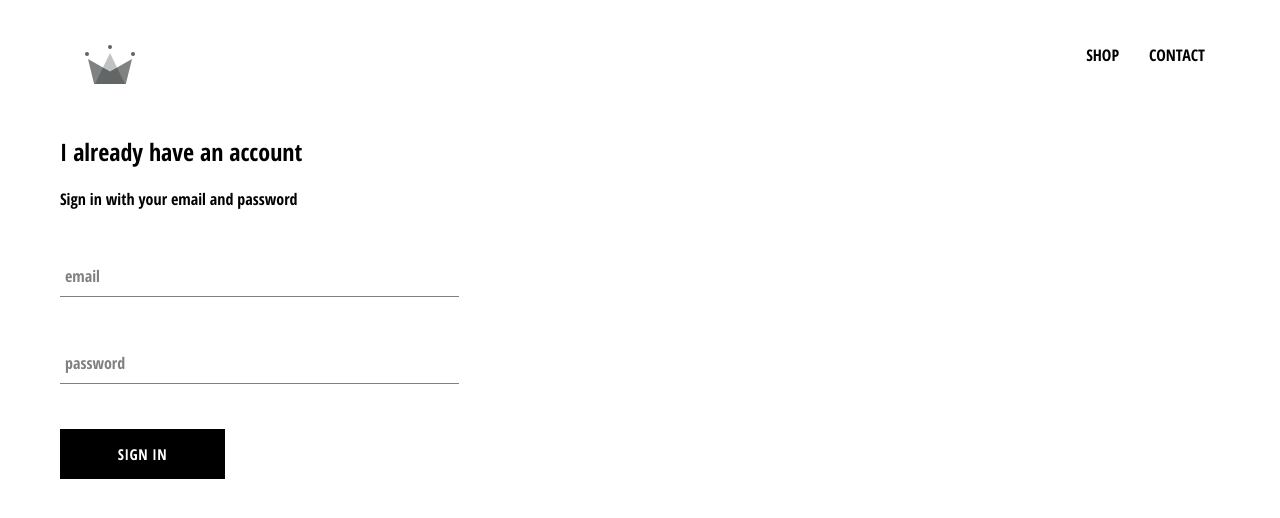
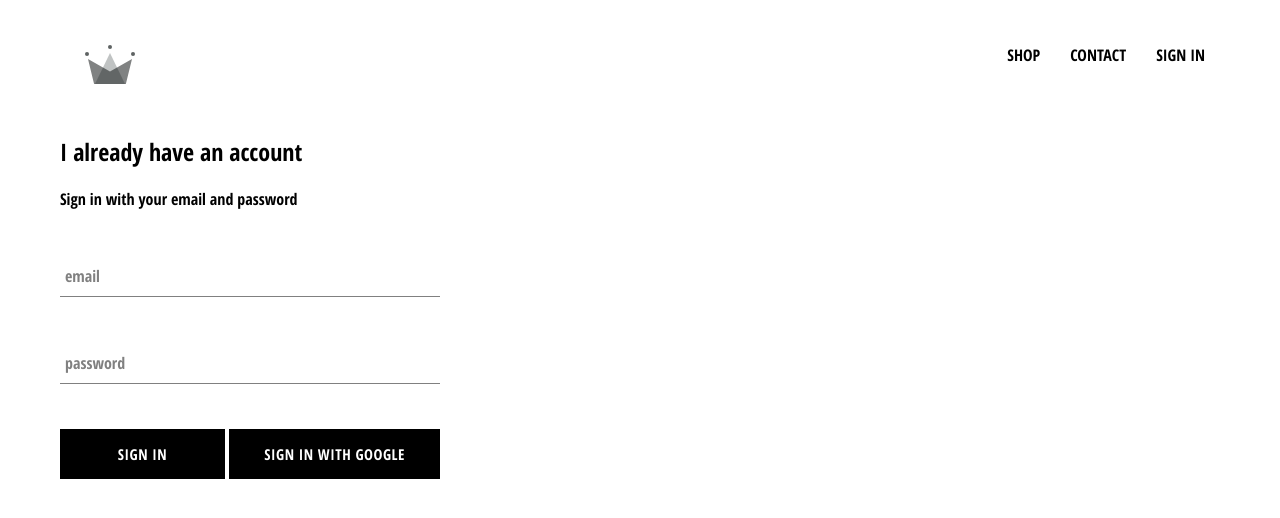
Before and after one commit to Issa-web/e-commerce, a React (Create React App) app: page /signin in a window 1280 px wide. Shown: the top 518 px of the page. Built offline with nearby package versions, Linux system fonts and the light colour scheme; no server answers.

Commit message:
integgrated firebase into application, created sign in page with sign in component and sign in with google

```diff
--- a/package.json
+++ b/package.json
@@ -6,6 +6,7 @@
     "@testing-library/jest-dom": "^5.11.4",
     "@testing-library/react": "^11.1.0",
     "@testing-library/user-event": "^12.1.10",
+    "firebase": "^8.2.2",
     "react": "^17.0.1",
     "react-dom": "^17.0.1",
     "react-router-dom": "^5.2.0",
--- a/src/App.css
+++ b/src/App.css
@@ -6,3 +6,7 @@
     text-decoration: none;
     color: black;
 }
+
+* {
+  box-sizing: border-box
+}
--- a/src/App.js
+++ b/src/App.js
@@ -7,20 +7,42 @@
 import ShopPage from "./pages/shop/shop.component.jsx"
 import Header from "./components/header/header.component.jsx"
 import SignInAndSignUpPage from "./pages/sign-in-and-sign-up/sign-in-and-sign-up.component"
+import { auth } from './firebase/firebase.utils';
 
-function App() {
+class App extends React.Component {
+  constructor(){
+    super();
+    this.state ={
+      currentUser: null
+    }
+  }
+
+
+  unsubscribeFromAuth = null
+
+  componentDidMount(){
+    this.unsubscribeFromAuth = auth.onAuthStateChanged(user => {
+      this.setState({ currentUser: user})
+      console.log(user)
+    })
+  }
+
+  componentWillUnmount(){
+    this.unsubscribeFromAuth()
+  }
+
+  render() {
     return (
       <div>
-      <Header />
+        <Header currentUser={this.state.currentUser}/>
         <Switch>
           <Route exact path='/' component={HomePage} />
           <Route path='/shop' component={ShopPage} />
           <Route path='/signin' component={SignInAndSignUpPage} />
         </Switch>
-
-
       </div>
     );
   }
+}
 
 export default App;
--- a/src/components/custom-button/custom-button.component.jsx
+++ b/src/components/custom-button/custom-button.component.jsx
@@ -1,10 +1,10 @@
 import React from 'react'
 import './custom-buttom.styles.scss'
 
-function CustomButton({ children, ...otherProps}) {
+function CustomButton({ children, isGoogleSignIn, ...otherProps}) {
     return (
         <div>
-           <button className='custom-button' {...otherProps}>
+           <button className={`${isGoogleSignIn ? 'google-sign-in' : ''} custom-button`} {...otherProps}>
                {children}
            </button>
         </div>
--- a/src/components/header/header.component.jsx
+++ b/src/components/header/header.component.jsx
@@ -1,9 +1,14 @@
 import React from 'react';
 import { Link } from 'react-router-dom'
+
+import { auth } from '../../firebase/firebase.utils.js'
+
 import { ReactComponent as Logo} from "../../assets/crown.svg"
 import "./header.styles.scss"
 
-function Header() {
+
+
+function Header({ currentUser}) {
   return (
     <div className="header">
       <Link className="logo-container" to="/">
@@ -16,6 +21,14 @@
           <Link className="option" to="/shop">
               CONTACT
           </Link>
+          {
+            currentUser ? (
+            <div className='option' onClick={() => auth.signOut()}> SIGN OUT</div>
+            ) : (
+            <Link className='option' to='/signin'>
+              SIGN IN
+            </Link>
+            )}
 
       </div>
     </div>
--- a/src/components/header/header.styles.scss
+++ b/src/components/header/header.styles.scss
@@ -20,6 +20,7 @@
 
       .option {
         padding: 10px 15px;
+        cursor: pointer
       }
     }
   }
--- a/src/components/sign-in/sign-in.component.jsx
+++ b/src/components/sign-in/sign-in.component.jsx
@@ -1,7 +1,7 @@
 import React, { Component } from 'react';
 import FormInput from '../form-input/form-input.component'
 import CustomButton from '../custom-button/custom-button.component'
-
+import { signInWithGoogle } from '../../firebase/firebase.utils'
 import "./sign-in.styles.scss"
 
 export default class SignIn extends Component {
@@ -47,7 +47,14 @@
             label="password"
             required/>
 
-            <CustomButton type="submit" > SIGN IN </CustomButton>
+            <div className='buttons'>
+              <CustomButton type="submit" > SIGN IN </CustomButton>
+              <CustomButton onClick ={signInWithGoogle} isGoogleSignIn >
+                {' '}
+                SIGN IN WITH GOOGLE {' '}
+              </CustomButton>
+            </div>
+
         </form>
       </div>
     );
--- a/src/components/sign-in/sign-in.styles.scss
+++ b/src/components/sign-in/sign-in.styles.scss
@@ -1,5 +1,5 @@
 .sign-in{
-    width: 30vw;
+    width: 380px;
     display: flex;
     flex-direction: column;
 
@@ -7,4 +7,8 @@
         margin: 10px 0;
     }
 
+    .buttons {
+        display: flex;
+        justify-content: space-between;
+    }
 }
--- /dev/null
+++ b/src/firebase/firebase.utils.js
@@ -0,0 +1,25 @@
+import firebase from 'firebase/app';
+import 'firebase/firestore';
+import 'firebase/auth';
+
+
+const config = {
+        apiKey: "AIzaSyCMr7krXl9ZBNvbgKPW4NNL0FIYojZ2Eic",
+        authDomain: "e-soukou.firebaseapp.com",
+        projectId: "e-soukou",
+        storageBucket: "e-soukou.appspot.com",
+        messagingSenderId: "355337580068",
+        appId: "1:355337580068:web:e74024023ea83c73f8b2b1",
+        measurementId: "G-E96JRHXZPR"
+}
+
+firebase.initializeApp(config)
+
+export const auth = firebase.auth();
+export const firestore = firebase.firestore();
+
+const provider = new firebase.auth.GoogleAuthProvider();
+provider.setCustomParameters({ prompt: 'select_account'});
+export const signInWithGoogle = () => auth.signInWithPopup(provider);
+
+export default firebase;
```
Also changed, not shown: 2 other files (tests, documents, lock files or other folders). Lines whose indentation alone changed are shown as unchanged.
